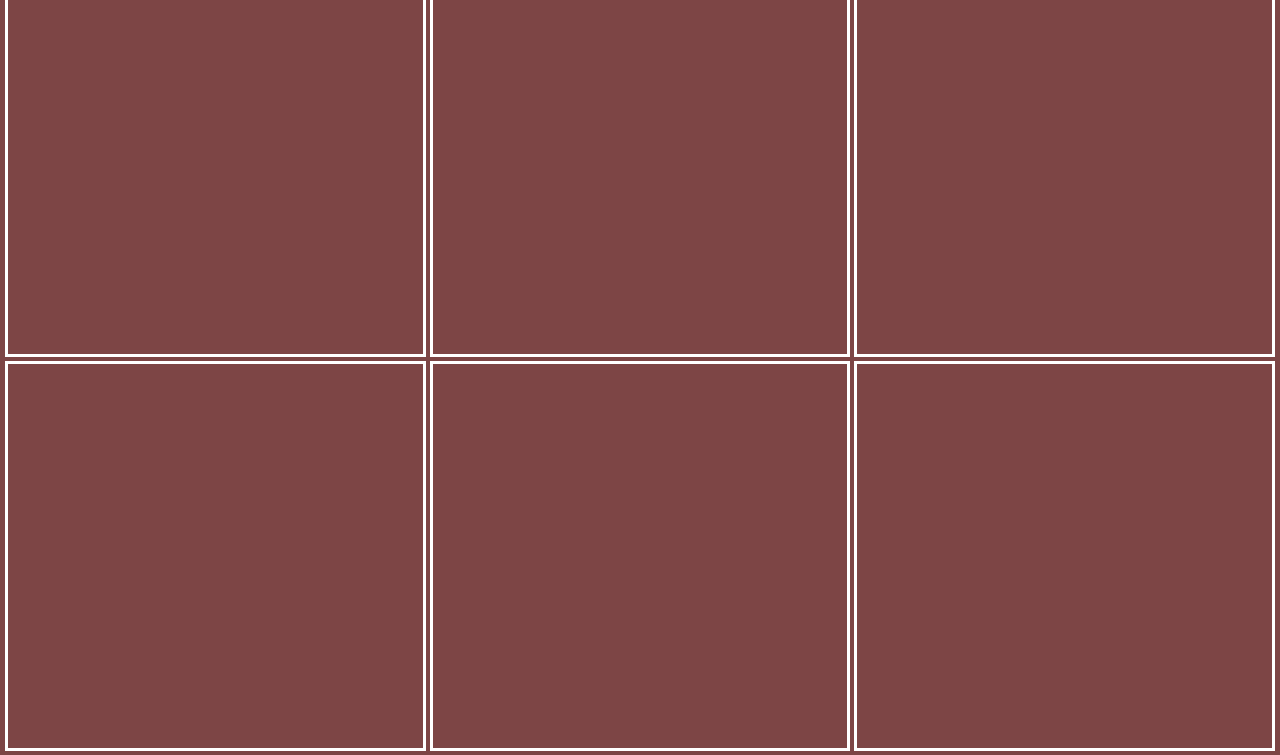
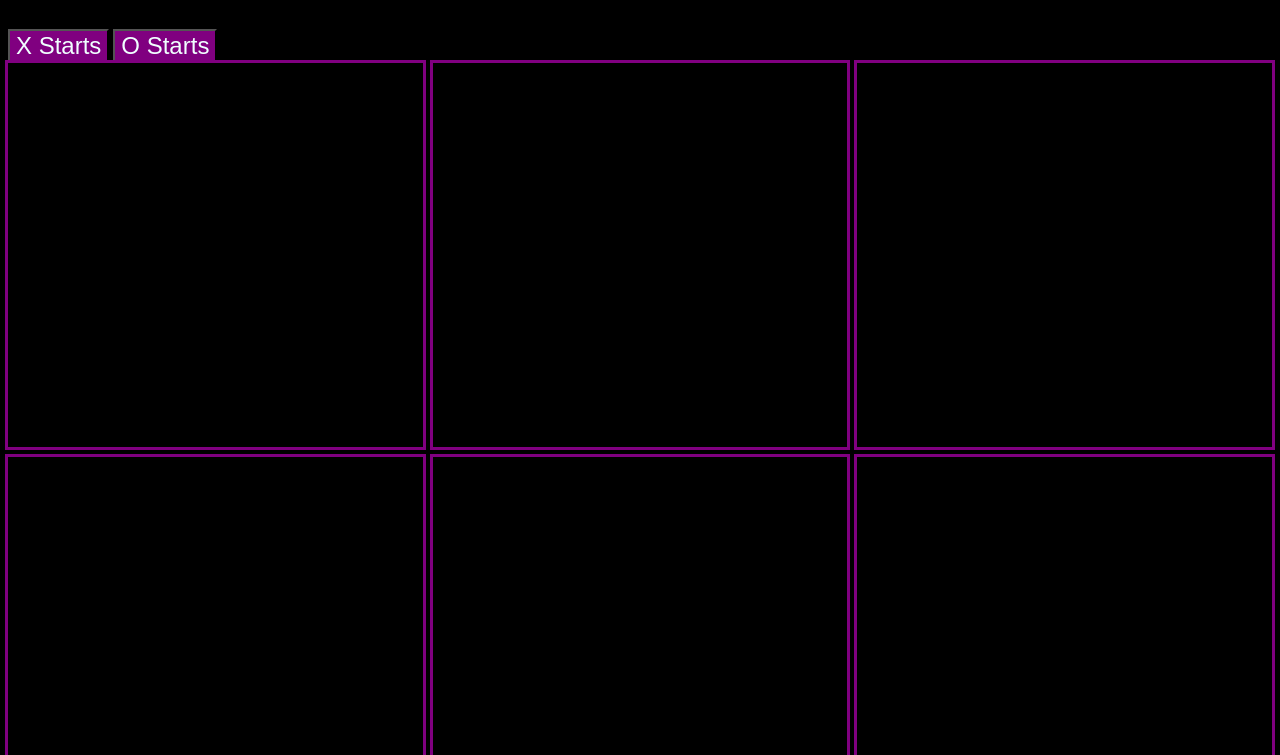
Before and after one commit to bjlovee/tic-tac-toe, a plain HTML site: page index.html in a window 1280 px wide. Shown: the part 131-886 px from the top of the page. Drawn offline with Linux system fonts and the light colour scheme.

Commit message:
tic tac toe update

```diff
--- a/style.css
+++ b/style.css
@@ -2,6 +2,7 @@
 h1 {
     color: rgb(255, 98, 0);
     text-align: center;
+    font-size: 400%;
 }
 
 #gameboard {
@@ -18,8 +19,10 @@ h1 {
     outline: solid;
     text-align: center;
     vertical-align: center;
-    font-size: x-large;
-    color: white;
+    font-size: 1000%;
+    color: purple;
+    padding: 40px 0;
+
 
 }
 
@@ -28,5 +31,11 @@ h1 {
 }
 
 body {
-    background-color: rgb(125, 69, 69);
+    background-color: black;
 }
+
+button {
+    font-size: x-large;
+    background-color: purple;
+    color: azure;
+}
```
